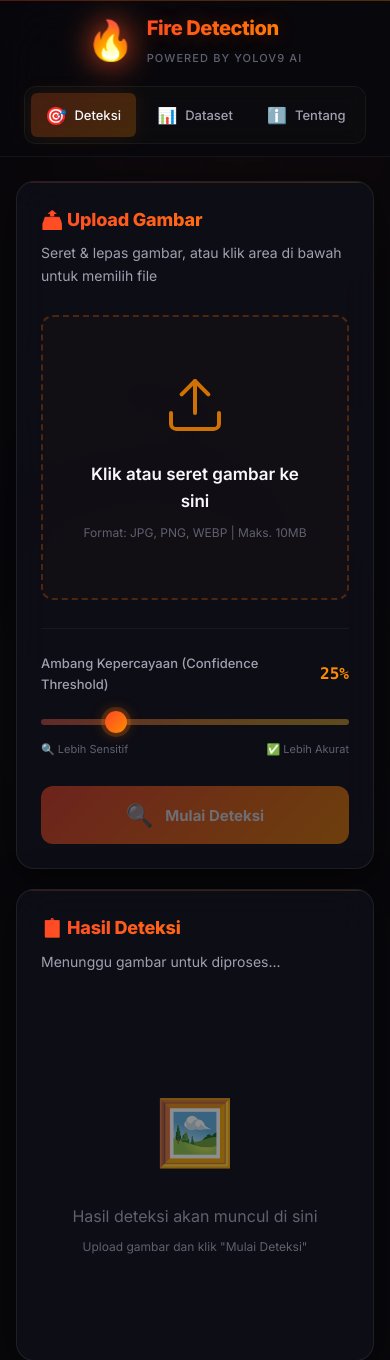
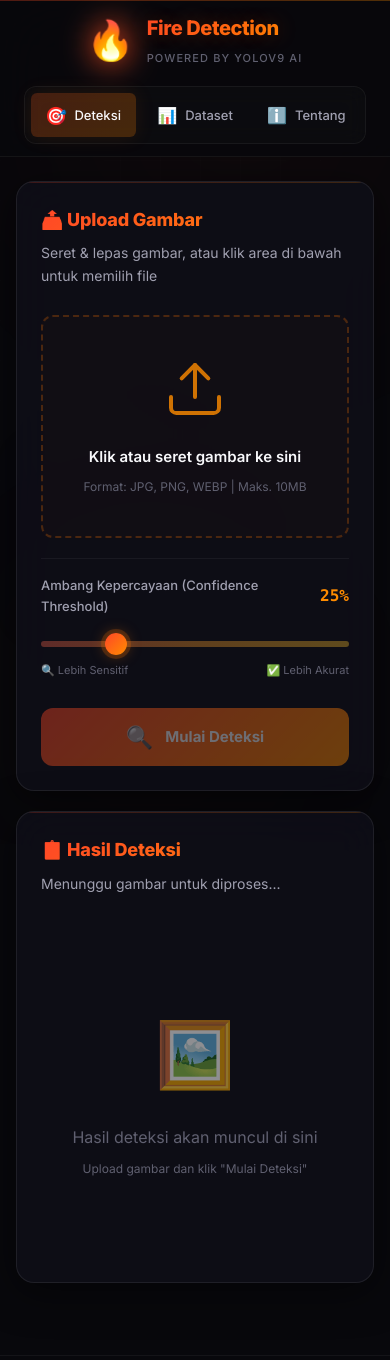
Before and after one commit to MR-HENDRA/Fire-Detection-YOLOv9, a FastAPI app: page / in a window 390 px wide. Shown: the top 1360 px of the page. Run offline with FastAPI, Linux system fonts and the light colour scheme.

Commit message:
style: enhance mobile responsiveness with grid adjustments and dropzone styling

```diff
--- a/app/static/style.css
+++ b/app/static/style.css
@@ -1225,14 +1225,15 @@ body {
 @media (max-width: 1100px) {
     .detect-grid {
         grid-template-columns: 1fr;
+        gap: 24px;
     }
 
     .dataset-stats-grid {
-        grid-template-columns: 1fr;
+        grid-template-columns: repeat(2, 1fr);
     }
 
     .info-grid {
-        grid-template-columns: 1fr 1fr;
+        grid-template-columns: repeat(2, 1fr);
     }
 
     .header-content {
@@ -1289,6 +1290,7 @@ body {
     }
 
     .dataset-stats-grid {
+        grid-template-columns: 1fr;
         gap: 16px;
     }
 
@@ -1323,6 +1325,30 @@ body {
     .about-content p {
         font-size: 14px;
     }
+
+    /* Mobile-specific adjustments */
+    .dropzone {
+        min-height: 180px;
+        padding: 40px 20px;
+    }
+
+    .dropzone-text {
+        font-size: 15px;
+    }
+
+    .slider-group {
+        margin-top: 20px;
+        padding-top: 16px;
+    }
+
+    .detection-table {
+        font-size: 12px;
+    }
+
+    .detection-table th,
+    .detection-table td {
+        padding: 8px 12px;
+    }
 }
 
 /* --- Print Styles --- */
```
